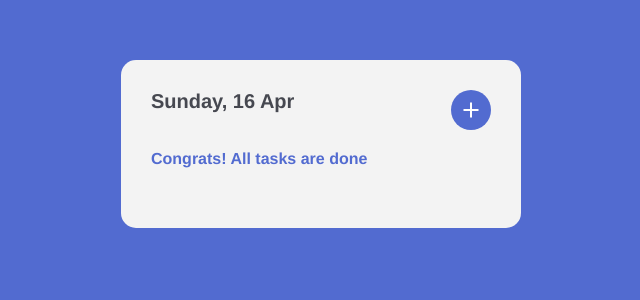
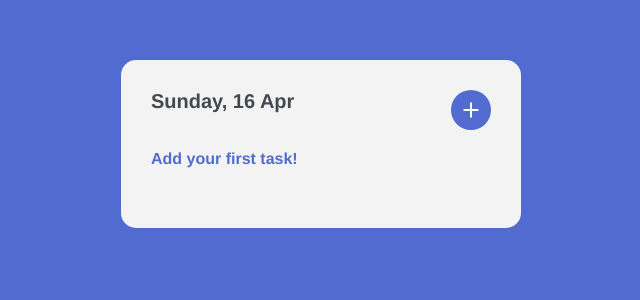
Before and after one commit to angl1chanin/vue-todo, a Vue app: page / in a window 1280 px wide. Shown: the top 300 px of the page, without its empty margins (319-959 px from the left). Built offline with nearby package versions, Linux system fonts and the light colour scheme.

Commit message:
Some changes

```diff
--- a/src/App.vue
+++ b/src/App.vue
@@ -18,7 +18,8 @@
           </form>
         </div>
       </div>
-      <p v-if="tasksLength == 0" class="todo__number-of-tasks">Congrats! All tasks are done</p>
+      <p v-if="tasks.length === 0" class="todo__number-of-tasks">Add your first task!</p>
+      <p v-else-if="tasksLength === 0" class="todo__number-of-tasks">Congrats! All tasks are done</p>
       <p v-else class="todo__number-of-tasks">{{ tasksLength }} tasks</p>
       <div v-if="tasks" class="todo__tasks">
         <TaskList :tasks="tasks" />
```
